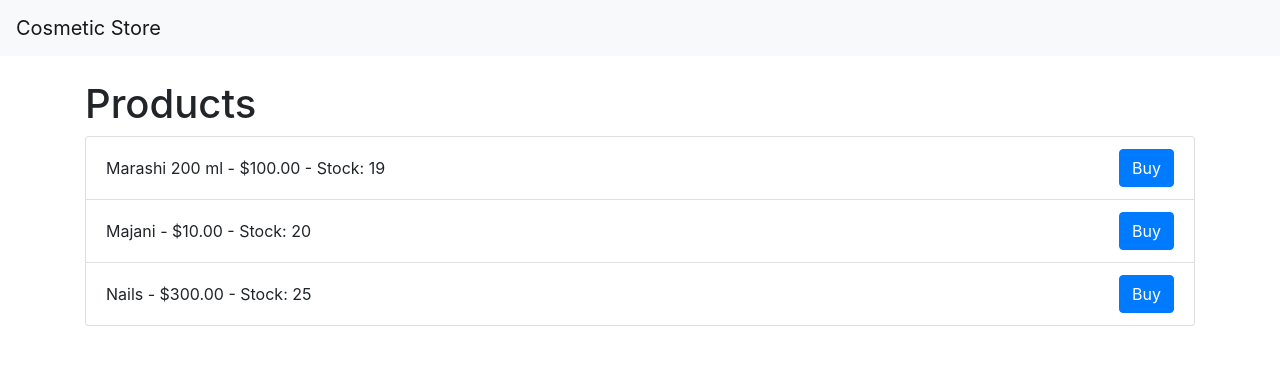
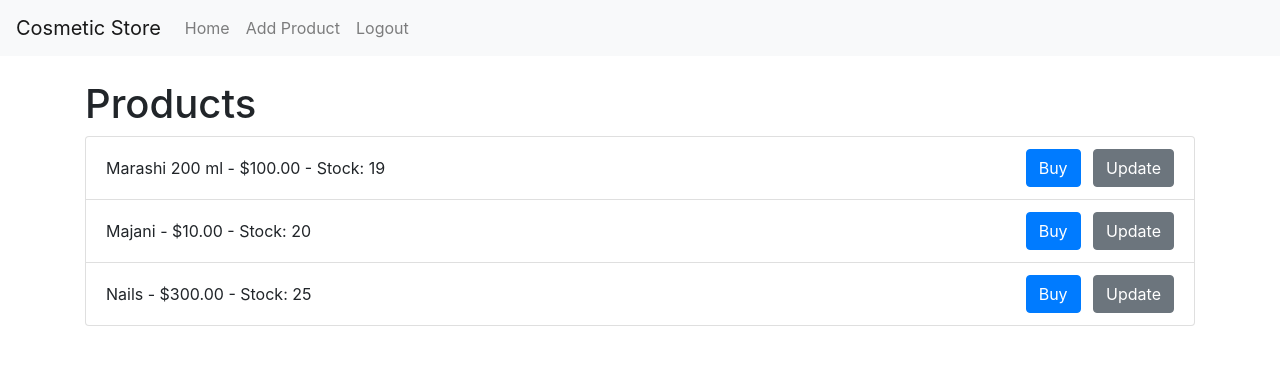
Before and after one commit to elkdev72/cosmeticstore, a Django app: page / in a window 1280 px wide. Shown: the top 365 px of the page. Run offline with Django 5.2, Linux system fonts and the light colour scheme; a user stored in the database is signed in; data comes from the database, SQL or seed files in the repository; both versions use the stored data as it was after the commit; some libraries are stand-ins or nearby versions.

Commit message:
features

```diff
--- a/cosmetic_pos/store/templates/store/base.html
+++ b/cosmetic_pos/store/templates/store/base.html
@@ -9,6 +9,28 @@
 <body>
     <nav class="navbar navbar-expand-lg navbar-light bg-light">
         <a class="navbar-brand" href="{% url 'index' %}">Cosmetic Store</a>
+        <button class="navbar-toggler" type="button" data-toggle="collapse" data-target="#navbarNav" aria-controls="navbarNav" aria-expanded="false" aria-label="Toggle navigation">
+            <span class="navbar-toggler-icon"></span>
+        </button>
+        <div class="collapse navbar-collapse" id="navbarNav">
+            <ul class="navbar-nav mr-auto">
+                <li class="nav-item">
+                    <a class="nav-link" href="{% url 'index' %}">Home</a>
+                </li>
+                <li class="nav-item">
+                    <a class="nav-link" href="{% url 'add_product' %}">Add Product</a>
+                </li>
+                {% if user.is_authenticated %}
+                <li class="nav-item">
+                    <a class="nav-link" href="{% url 'logout' %}">Logout</a>
+                </li>
+                {% else %}
+                <li class="nav-item">
+                    <a class="nav-link" href="{% url 'login' %}">Login</a>
+                </li>
+                {% endif %}
+            </ul>
+        </div>
     </nav>
     <div class="container">
         {% block content %}
--- a/cosmetic_pos/store/templates/store/index.html
+++ b/cosmetic_pos/store/templates/store/index.html
@@ -8,7 +8,10 @@
     {% for product in products %}
     <li class="list-group-item d-flex justify-content-between align-items-center">
         {{ product.name }} - ${{ product.price }} - Stock: {{ product.stock }}
-        <a href="{% url 'buy_product' product.id %}" class="btn btn-primary">Buy</a>
+        <div>
+            <a href="{% url 'buy_product' product.id %}" class="btn btn-primary mr-2">Buy</a>
+            <a href="{% url 'update_product' product.id %}" class="btn btn-secondary">Update</a>
+        </div>
     </li>
     {% endfor %}
 </ul>
```
Also changed, not shown: cosmetic_pos/db.sqlite3.
